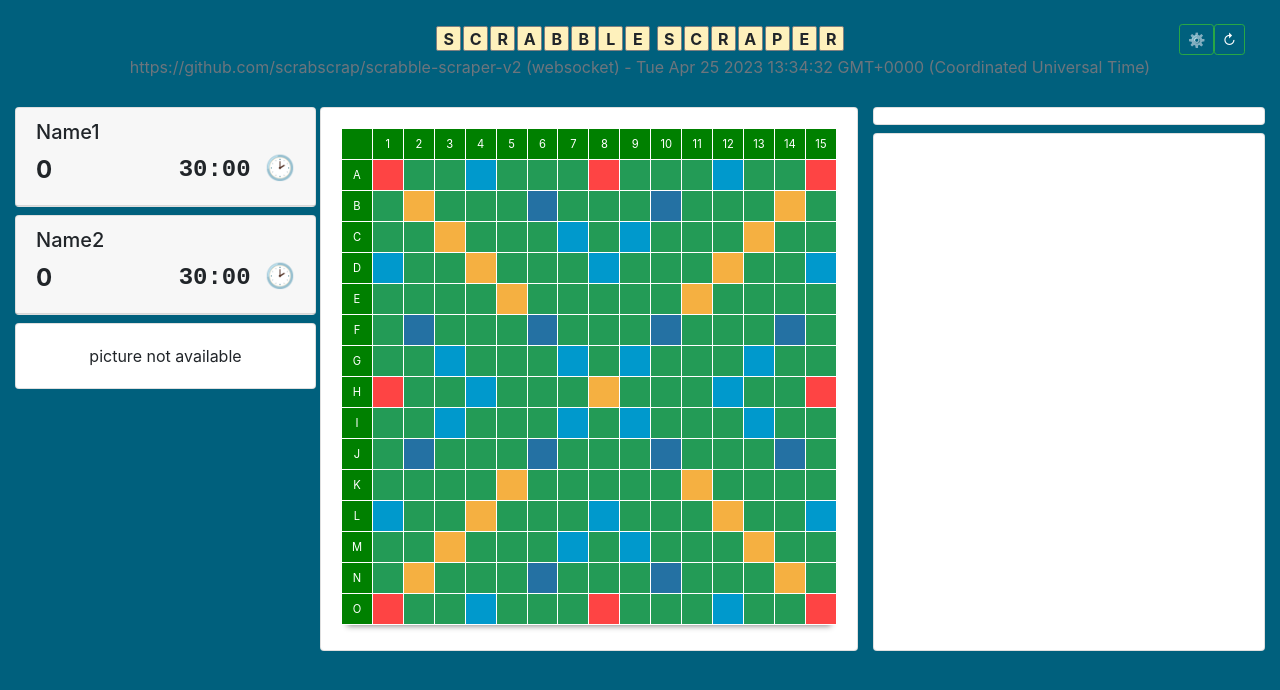
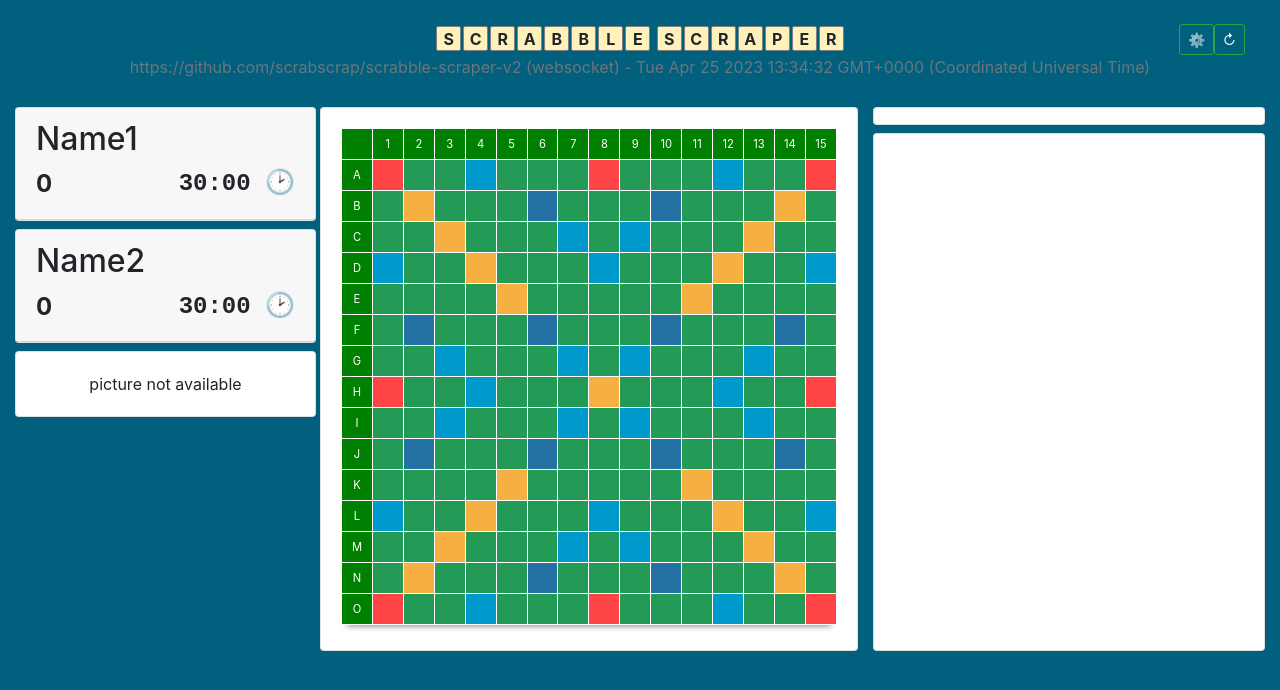
Before and after one commit to scrabscrap/scrabble-scraper-v2, a React (Create React App) app in the folder react/: page / in a window 1280 px wide. Shown: the top 690 px of the page. Built offline with nearby package versions, Linux system fonts and the light colour scheme; no server answers.

Commit message:
feat(react): font-size player name and hide cam placeholder

```diff
--- a/react/src/display/Player.js
+++ b/react/src/display/Player.js
@@ -59,7 +59,7 @@ class Player extends Component {
         return (
             <div className='card player'>
                 <div className={headerclass}>
-                    <h5 className='card-title'>{this.props.name}</h5>
+                    <h2 className='card-title'>{this.props.name}</h2>
                     <p className='h4'>
                         <span ><b>{this.props.score} {this.props.unknown_move ? ' ?' : ''}</b></span>
                         <span className='float-right monospace' >
@@ -67,7 +67,7 @@ class Player extends Component {
                         </span>
                     </p>
 
-                    <div className={this.props.obs ? 'obs-bank-camera pt-4' : 'hidden'} >
+                    <div className={this.props.obs ? 'hidden obs-bank-camera pt-4' : 'hidden'} >
                         <center><div><h2>&#x1F4F9;</h2></div></center>
                     </div>
                 </div>
```
